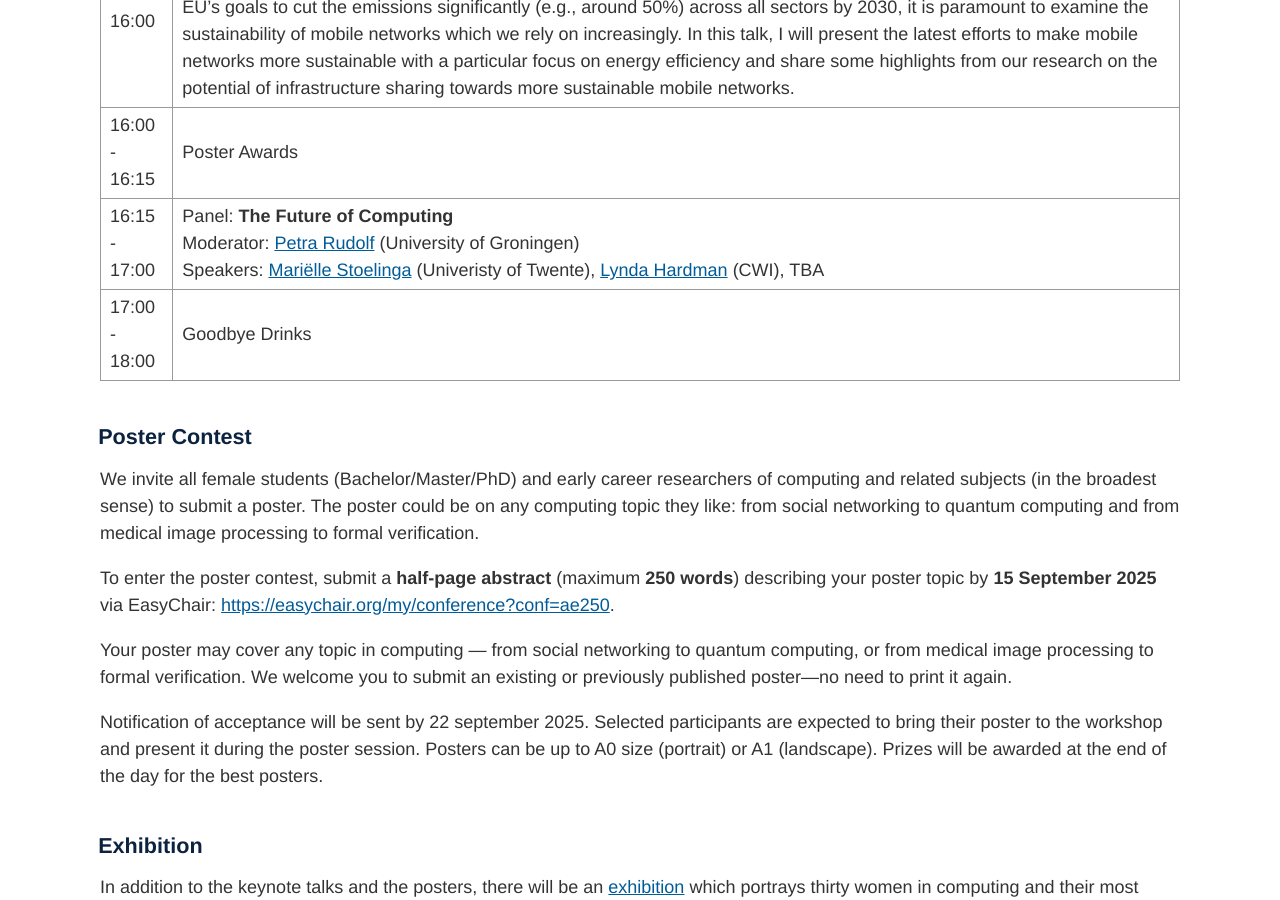
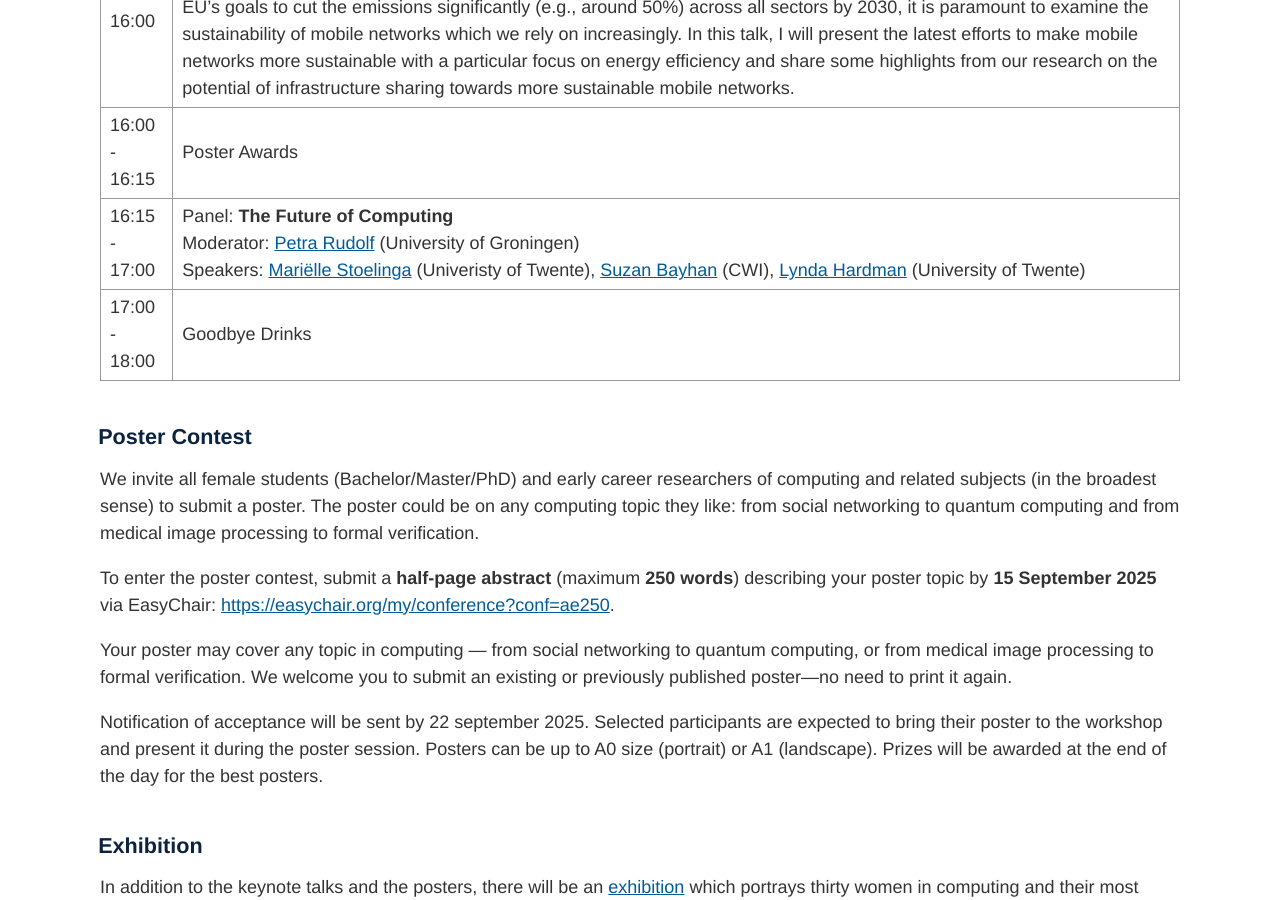
Before and after one commit to alice-and-eve/2025, a Jekyll site: the page built from index.md, in a window 1280 px wide and 900 px high, scrolled down 2969 px. Built offline with Jekyll 4.4.1, drawn with Linux system fonts in a browser that asks for light colours.

Commit message:
Update index.md

```diff
--- a/index.md
+++ b/index.md
@@ -66,7 +66,7 @@ The registration is free and includes coffee breaks, lunch and drinks. We welcom
 | 15:15 - 15:30  | Coffee Break |
 | 15:30 - 16:00  | Talk: **Suzan Bayhan** (Univeristy of Twente) - **Towards More Sustainable Mobile Networks** <br> Wireless networks have significant potential to reduce environmental impact across key sectors, such as transportation and agriculture, by enabling smarter decision-making and enhancing efficiency through data collection and processing. However, the environmental costs of the communication networks themselves must not be overlooked. With the ITU-T’s and EU’s goals to cut the emissions significantly (e.g., around 50%) across all sectors by 2030, it is paramount to examine the sustainability of mobile networks which we rely on increasingly. In this talk, I will present the latest efforts to make mobile networks more sustainable with a particular focus on energy efficiency and share some highlights from our research on the potential of infrastructure sharing towards more sustainable mobile networks. |
 | 16:00 - 16:15  | Poster Awards |
-| 16:15 - 17:00  | Panel: **The Future of Computing** <br> Moderator: <a href="https://www.rug.nl/staff/p.rudolf/?lang=en" target="_blank" rel="noopener noreferrer">Petra Rudolf</a> (University of Groningen) <br> Speakers: <a href="https://personen.utwente.nl/m.i.a.stoelinga" target="_blank" rel="noopener noreferrer">Mariëlle Stoelinga</a> (Univeristy of Twente), <a href="https://www.cwi.nl/en/people/lynda-hardman/" target="_blank" rel="noopener noreferrer">Lynda Hardman</a> (CWI), TBA |
+| 16:15 - 17:00  | Panel: **The Future of Computing** <br> Moderator: <a href="https://www.rug.nl/staff/p.rudolf/?lang=en" target="_blank" rel="noopener noreferrer">Petra Rudolf</a> (University of Groningen) <br> Speakers: <a href="https://personen.utwente.nl/m.i.a.stoelinga" target="_blank" rel="noopener noreferrer">Mariëlle Stoelinga</a> (Univeristy of Twente), <a href="https://www.cwi.nl/en/people/lynda-hardman/" target="_blank" rel="noopener noreferrer">Suzan Bayhan</a> (CWI), <a href="https://people.utwente.nl/suzan.bayhan" target="_blank" rel="noopener noreferrer">Lynda Hardman</a> (University of Twente) |
 | 17:00 - 18:00  | Goodbye Drinks |
 
 
```
